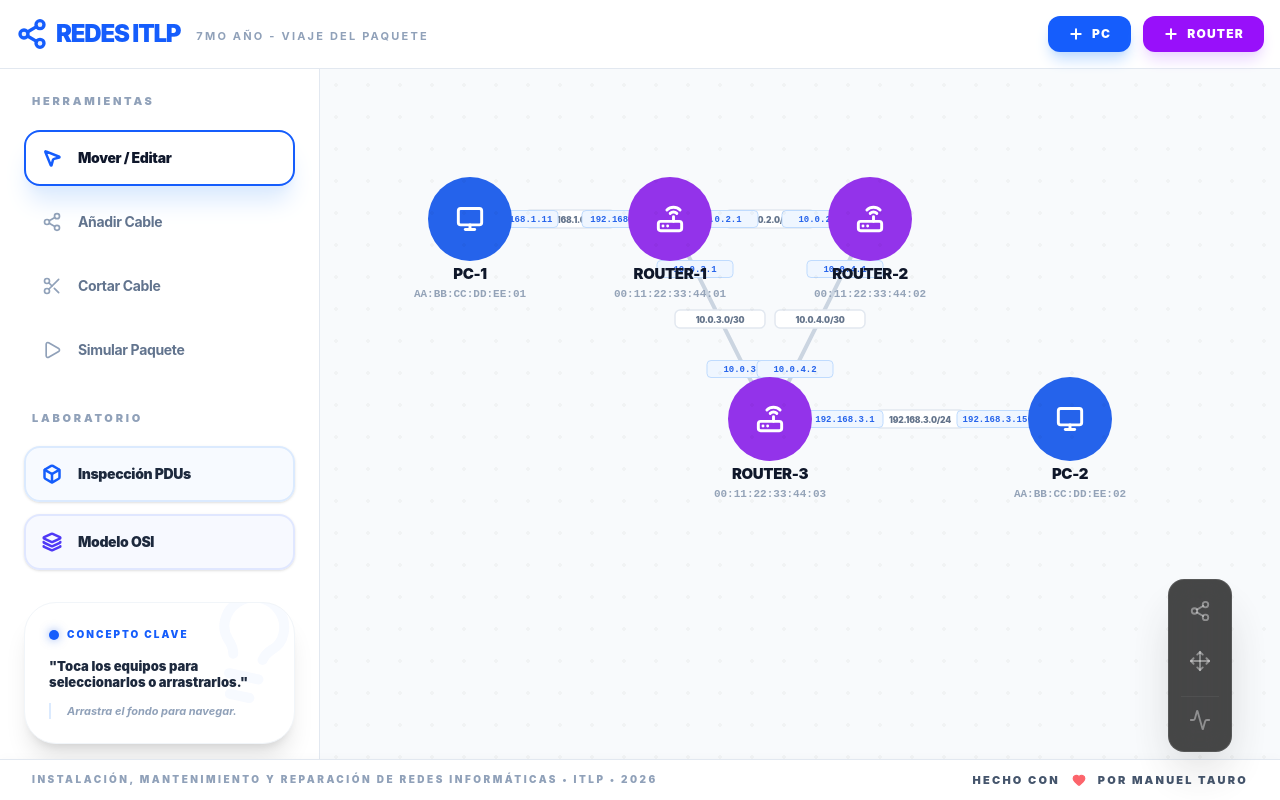
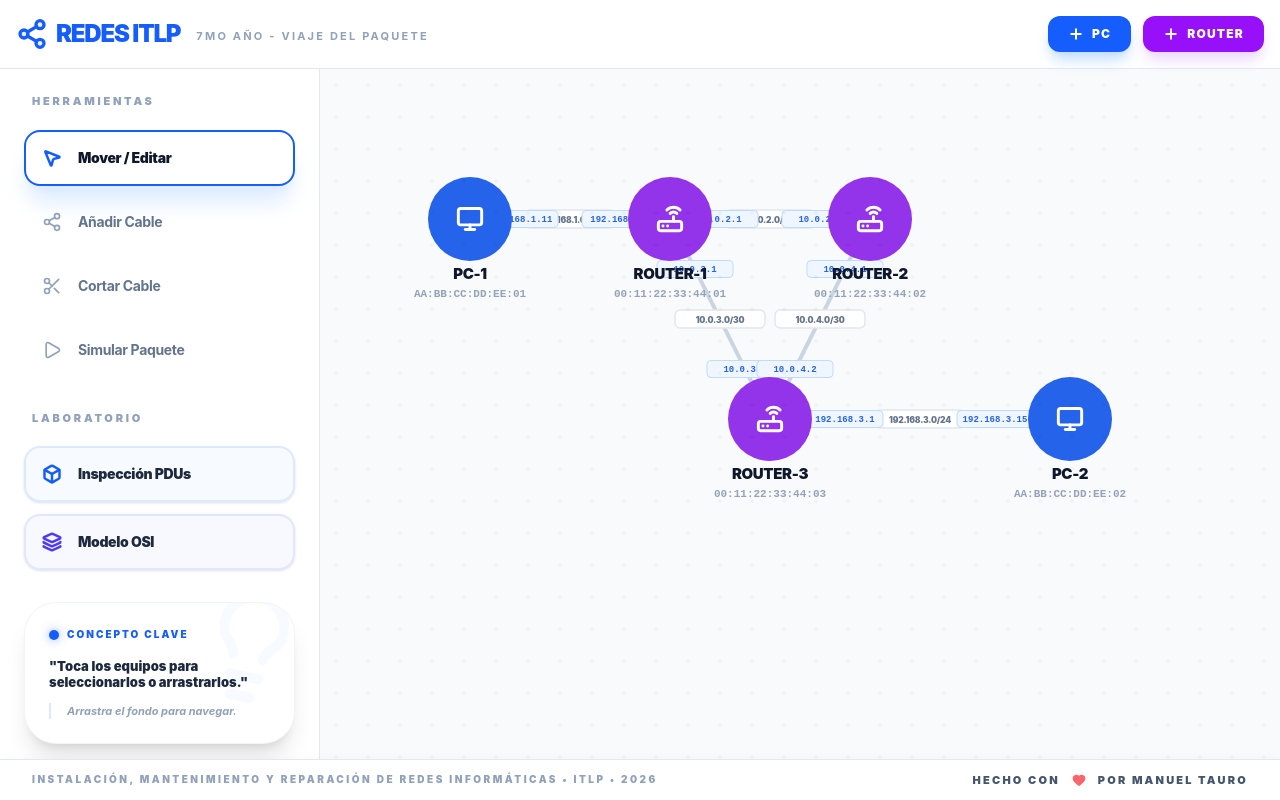
Before and after one commit to ManuT18/NetSimulator, a React (Vite) app: page / in a window 1280 px wide. Built offline with nearby package versions, Linux system fonts and the light colour scheme.

Commit message:
Eliminar menú flotante no implementado

```diff
--- a/src/App.jsx
+++ b/src/App.jsx
@@ -917,18 +917,6 @@ const App = () => {
         </div>
       </footer>
 
-      {/* Floating Control Menu */}
-      <div className="fixed bottom-12 right-12 z-50 flex flex-col gap-3 p-3 bg-black/90 backdrop-blur-md rounded-2xl shadow-2xl border border-white/10 opacity-80 hover:opacity-100 transition-opacity">
-        <div className="p-2 text-white/40 hover:text-white transition-colors cursor-pointer">
-          <Share2 size={22} />
-        </div>
-        <div className="p-2 text-white/40 hover:text-white transition-colors cursor-pointer">
-          <Move size={22} />
-        </div>
-        <div className="p-2 text-white/40 hover:text-white transition-colors cursor-pointer border-t border-white/5 pt-3 mt-1">
-          <Activity size={22} />
-        </div>
-      </div>
 
       {/* Modales de Laboratorio */}
       {showEncapModal && (
```
